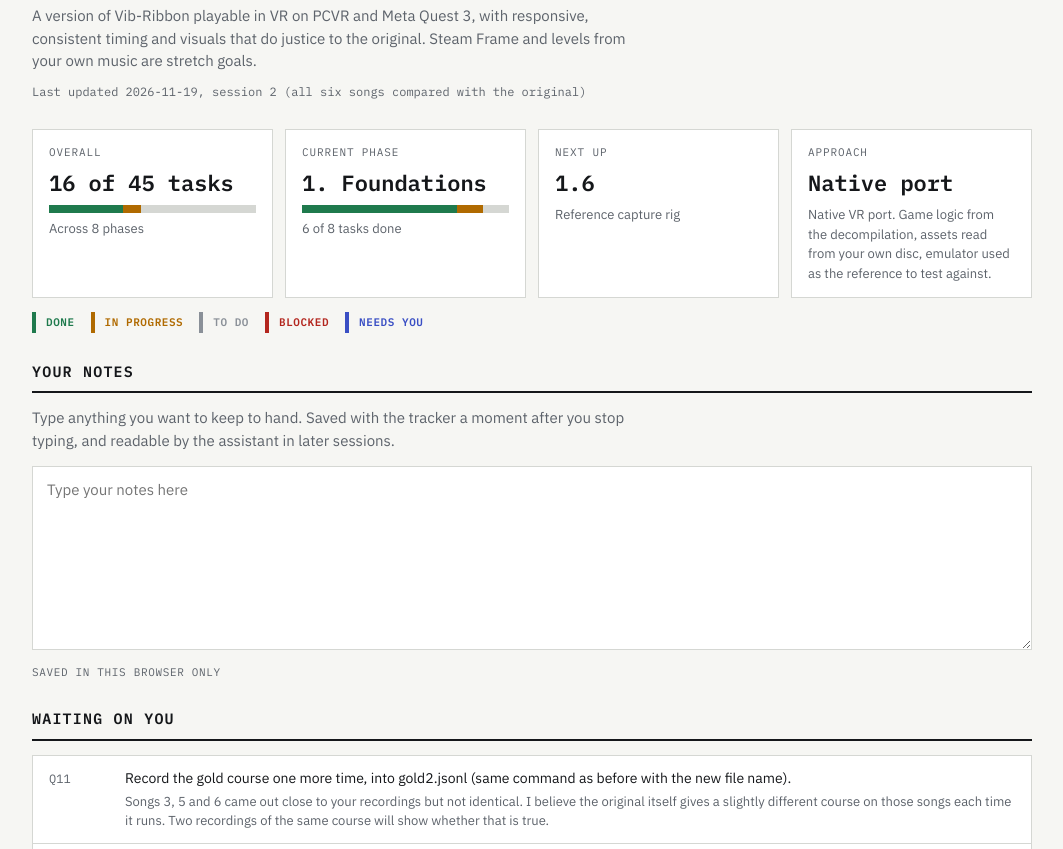
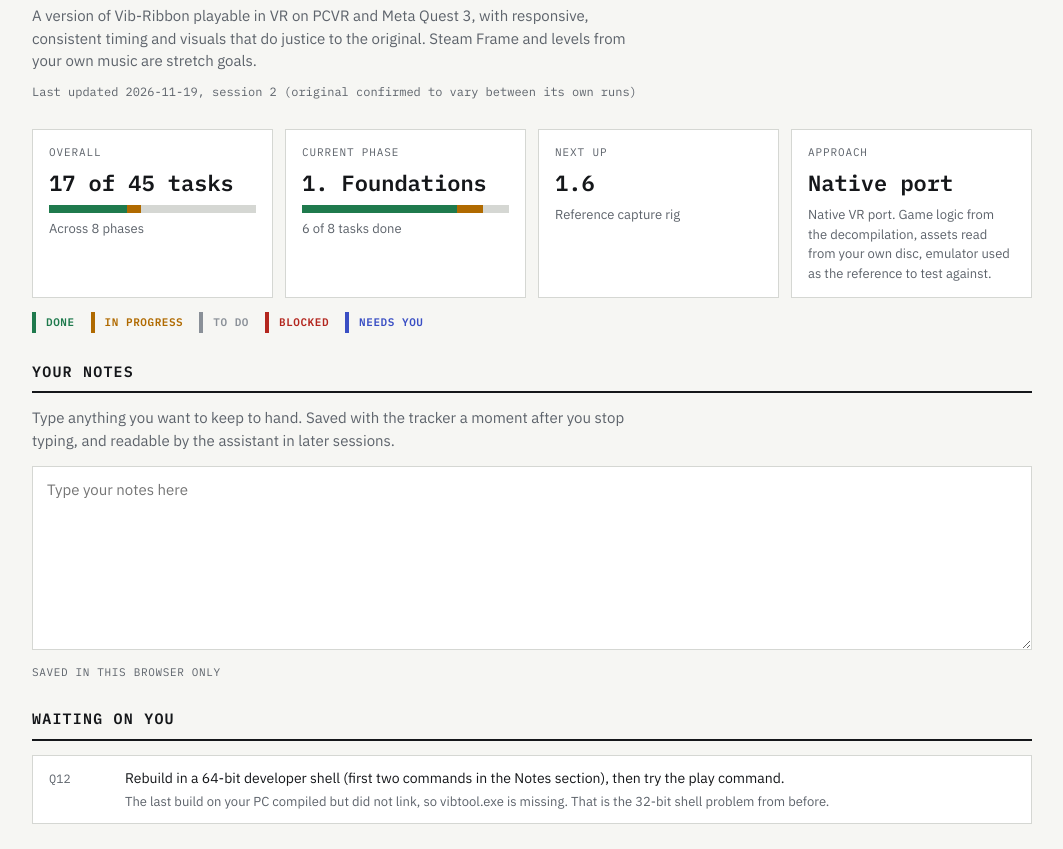
Before and after one commit to CorrieDivitt/Ultimate-Vib-Ribbon, a plain HTML site: page docs/tracker/index.html in a window 1280 px wide. Shown: the part 70-919 px from the top of the page, without its empty margins (108-1171 px from the left). Drawn offline with Linux system fonts and the light colour scheme.

Commit message:
Tracker and handoff: repeat recording confirms the original varies run to run; 2.5 closed
Co-Authored-By: Claude Fable 5.2 <noreply@anthropic.com>
Claude-Session: https://claude.ai/code/session_01XbRNrhre5GDMsXte3S7yZr

```diff
--- a/docs/tracker/index.html
+++ b/docs/tracker/index.html
@@ -146,10 +146,9 @@ button.copy{font-family:var(--display);font-size:12px;background:var(--ink);colo
    status values: done | active | todo | blocked | ask (needs the owner's answer) */
 const T = {
   goal: "A version of Vib-Ribbon playable in VR on PCVR and Meta Quest 3, with responsive, consistent timing and visuals that do justice to the original. Steam Frame and levels from your own music are stretch goals.",
-  updated: "2026-11-19, session 2 (all six songs compared with the original)",
+  updated: "2026-11-19, session 2 (original confirmed to vary between its own runs)",
   approach: "Native VR port. Game logic from the decompilation, assets read from your own disc, emulator used as the reference to test against.",
   asks: [
-    {id:"Q11", t:"Record the gold course one more time, into gold2.jsonl (same command as before with the new file name).", why:"Songs 3, 5 and 6 came out close to your recordings but not identical. I believe the original itself gives a slightly different course on those songs each time it runs. Two recordings of the same course will show whether that is true."},
     {id:"Q12", t:"Rebuild in a 64-bit developer shell (first two commands in the Notes section), then try the play command.", why:"The last build on your PC compiled but did not link, so vibtool.exe is missing. That is the 32-bit shell problem from before."}
 
   ],
@@ -184,7 +183,7 @@ const T = {
       {id:"2.2", s:"done", t:"Onset detection and peak picking, bit-exact fixed point", note:"Checked against recordings of all six songs. Songs 1, 2 and 4 reproduce almost sample for sample once the music is lined up the way that run happened to start. Core, not stretch: as far as the sources read so far show, the six official courses are also generated by this analysis."},
       {id:"2.3", s:"done", t:"FSL course script interpreter and the original random number generator", note:"Obstacle types, including the weighted random picks, come out in the same order as the original on all six songs, and camera changes match. None of the six songs uses the tempo effect (it is only in the audio-CD script), so that part stays unverified."},
       {id:"2.4", s:"active", t:"Gameplay rules: parts, hit and miss, scoring, chains, Vibri's forms, speed courses, effects", note:"Written and tested on hand-made courses: hit window, wrong buttons, pairs, stray-press bonus, chain, 18 hits to change form, misses and game over, round clear, speed courses, auto-play. A simulated perfect player clears all six songs. Not yet checked against the original's actual scores; that needs the recorder to log score too."},
-      {id:"2.5", s:"active", t:"Golden tests against the reference captures", note:"All six compared. Songs 1, 2, 4: match. Songs 3, 5, 6: same obstacle types in the same order and most onsets shared, but several onsets differ; these songs change their pacing continuously, which makes the original sensitive to its own frame timing. Waiting on a repeat recording (Q11) to confirm the original varies by itself."},
+      {id:"2.5", s:"done", t:"Golden tests against the reference captures", note:"All six songs compared. Songs 1, 2, 4 reproduce the original. On songs 5 and 6 your repeat recordings showed the original disagrees with itself between runs about as much as ours disagrees with it (song 5: two original runs share 85 to 97 of about 112 obstacles; ours shares 81 to 90). So there is no single official course for those songs, and our repeatable version stands. Polaroid is an automatic test."},
       {id:"2.6", s:"active", t:"Demo (auto-play) mode", note:"The rules side is in (auto-play hits everything; the demo misses on purpose every 5 to 18 parts). Needs the title flow in Phase 3 to be reachable."},
       {id:"2.7", s:"todo", t:"High scores and options storage"}
      ]},
```
Also changed, not shown: 1 other file.
